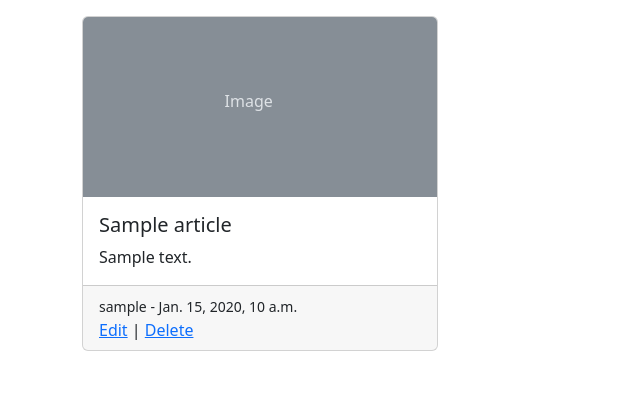
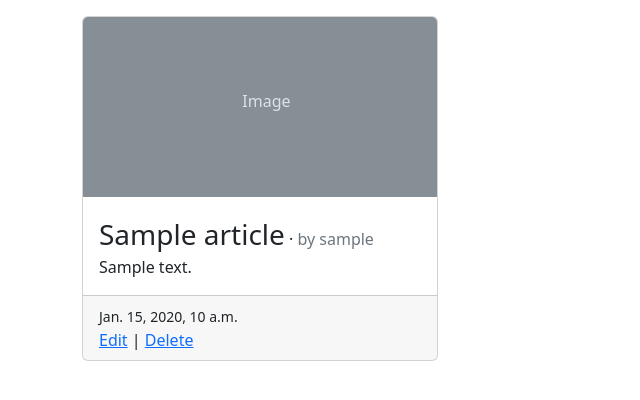
Before and after one commit to LudoTreb/news_paper, a Django app: page /articles/ in a window 1280 px wide. Shown: the part 71-471 px from the top of the page, without its empty margins (0-640 px from the left). Run offline with Django 4.2, Linux system fonts and the light colour scheme; tables that the repository leaves empty hold one stand-in row (values such as "Sample post").

Commit message:
change some css value

```diff
--- a/articles/templates/article_list.html
+++ b/articles/templates/article_list.html
@@ -7,15 +7,17 @@
             <div class="card h-100">
               <svg class="bd-placeholder-img card-img-top" width="100%" height="180" xmlns="http://www.w3.org/2000/svg" role="img" aria-label="Placeholder: Image cap" preserveAspectRatio="xMidYMid slice" focusable="false">
                 <rect width="100%" height="100%" fill="#868e96"></rect>
-                <text x="40%" y="50%" fill="#dee2e6" dy="".3em>Image</text>
+                <text x="45%" y="50%" fill="#dee2e6" dy="".3em>Image</text>
               </svg>
+              <!--Replace by image here-->
               <img src="" class="card-img-top" alt="">
               <div class="card-body">
-                <h5 class="card-title">{{ article.title }}</h5>
+                <span class="fs-3">{{ article.title }}</span> &middot;
+                <span class="text-muted">by {{ article.author }}</span>
                 <p class="card-text">{{ article.body }}</p>
               </div>
               <div class="card-footer">
-                <small class="text-body-secondary">{{ article.author }} - {{ article.date }}</small>
+                <small class="text-body-secondary">{{ article.date }}</small>
                 <br>
                 <a href="#">Edit</a> | <a href="#">Delete</a>
               </div>
```
